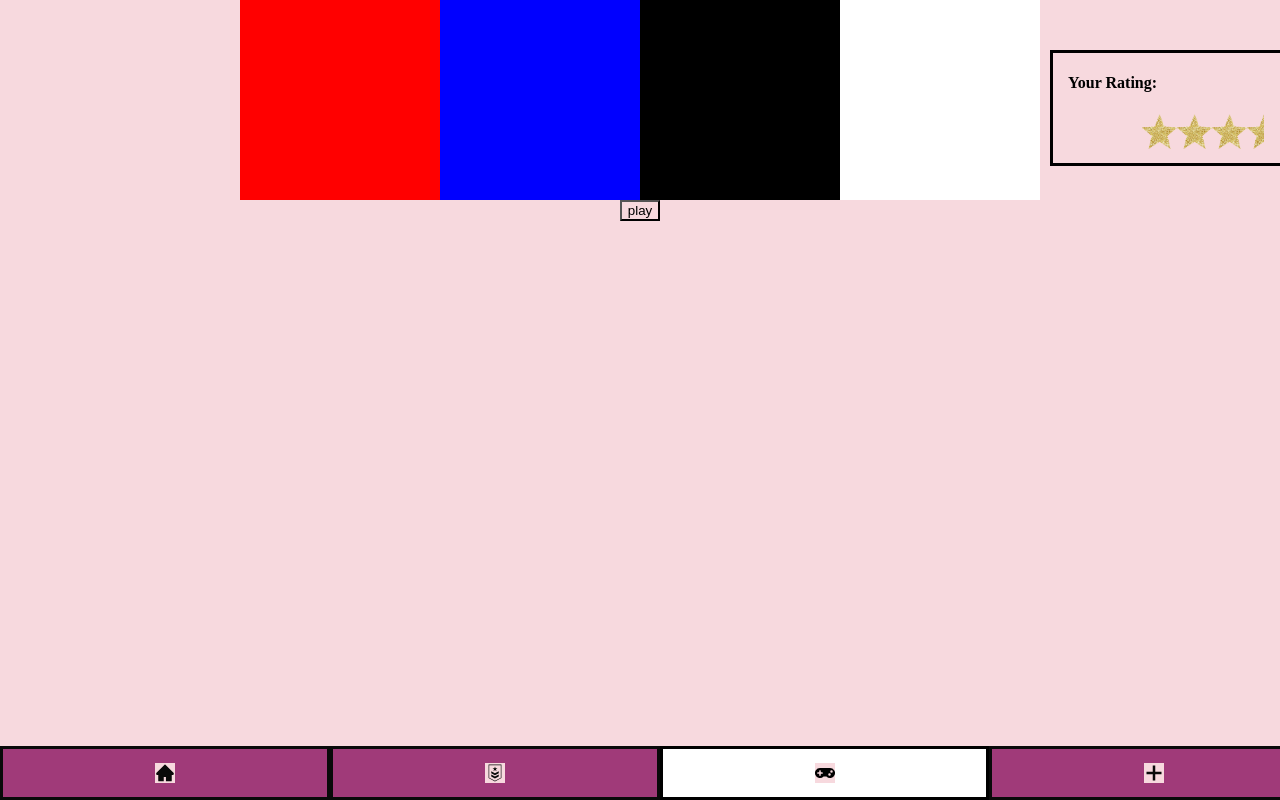
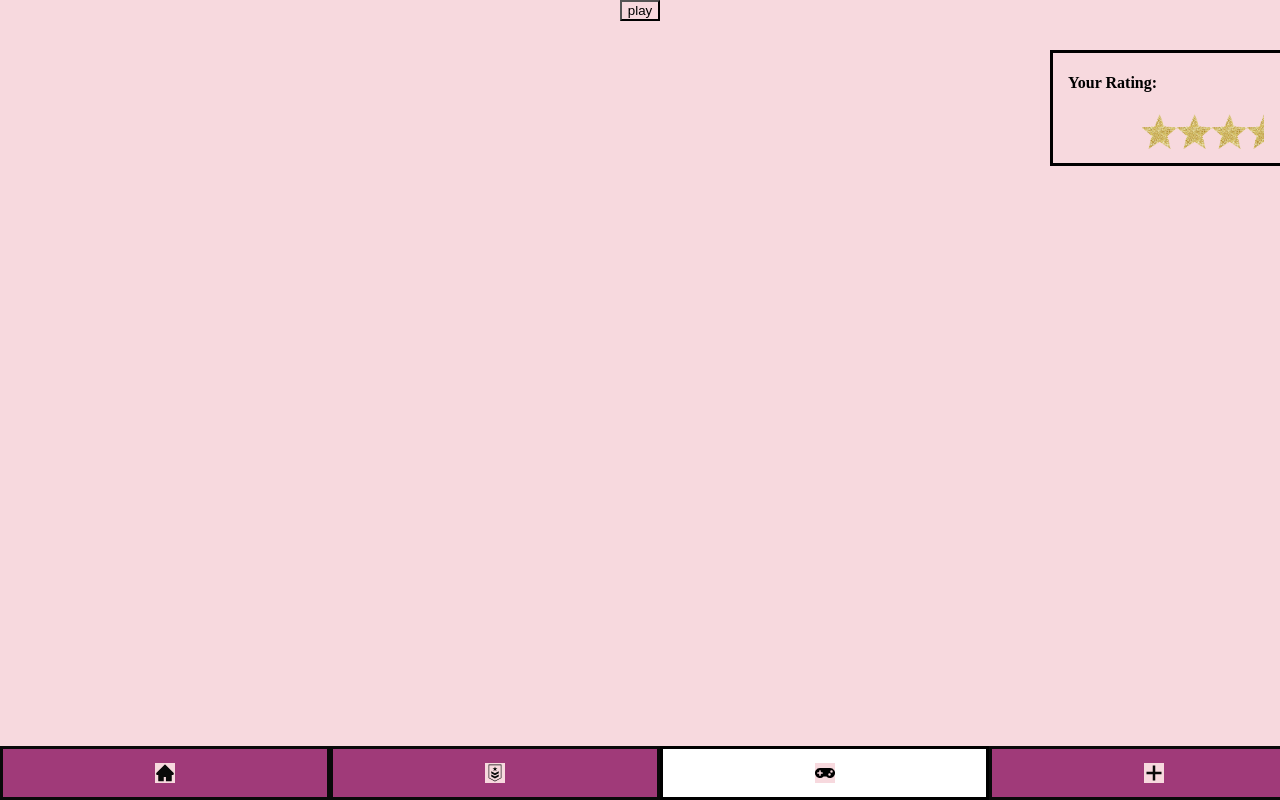
Before and after one commit to batoulalkarim/status, a React (Create React App) app: page /redemption in a window 1280 px wide. Built offline with nearby package versions, Linux system fonts and the light colour scheme; data requests are answered from the project's data file.

Commit message:
grabbing your work

```diff
--- a/src/index.css
+++ b/src/index.css
@@ -18,6 +18,15 @@ body {
   background-size: cover;
 }
 
+.status{
+  font-family: cursive;
+  text-align: left;
+  font-size: 50px;
+  margin-left: 200px;
+  margin-top: 50px;
+  overflow: hidden;
+  display: block;
+}
 .homeTopBar {
   display: block;
   min-width: 1000px;
@@ -119,7 +128,7 @@ body {
   width: 550px;
   height: 600px;
   margin-bottom: 80px;
-  position: relative;
+
 }
 .commentsGoHere {
   border: 1px solid;
@@ -156,10 +165,9 @@ body {
 
 .formOnBottom{
   position: absolute;
-  bottom: 120px;
+  bottom: 10px;
   display: flex;
   justify-content: center;
-  margin-top: -80px;
 }
 .picCaption {
   text-align: left;
@@ -218,16 +226,6 @@ body {
   float: center;
   text-align: left;
 }
-
-.stars1 {
-  height: 50px;
-  justify-content: center;
-  margin-top: -50px;
-  float: center;
-  text-align: center;
-  background-color: rgb(187, 136, 136);
-}
-
 
 a {
   color: black;
@@ -335,17 +333,16 @@ a {
   position: relative;
   width: 300px;
   height: 0px;
+
 }
-
-
 .wrap {
   min-width: 600px;
   margin-left: auto;
   margin-right: auto;
   float: left;
   margin-top: -30px;
+
 }
-
 
 .suggestedWrap {
   position:fixed;
@@ -354,16 +351,6 @@ a {
 
 .yr{
   margin-left: 15px;
-}
-
-.status{
-  font-family: cursive;
-  text-align: left;
-  font-size: 50px;
-  margin-left: 200px;
-  margin-top: 50px;
-  overflow: hidden;
-  display: block;
 }
 
 .userWrap {
@@ -410,38 +397,47 @@ a {
   display: flex;
 }
 
-.colors {
-  display: flex;
+.game-container {
+  position: relative;
+  display:block;
+  margin: auto;
 }
 
-.colors * {
-  height: 200px;
-  width: 200px;
-}
-
-.red {
-  background-color: red;
-}
-
-.blue {
-  background-color: blue;
-}
-
-.black {
+.expressions {
+  display: flex;
+  position: fixed;
+  left: 50%;
+  bottom: 0px;
+  transform: translate(-50%, -50%);
+  margin: 0 auto;
   background-color: black;
 }
 
-.white {
-  background-color: white;
+.score {
+  position: fixed;
+  left: 50%;
+  bottom: 306px;
+}
+
+.expressions * {
+  height: 200px;
+  width: 200px;
+  background-color: transparent;
+}
+
+.big-expression {
+  /* transform: translate(-50%, -50%); */
+  position: fixed;
 }
 
 .center {
   display:block;
   margin: auto;
+  text-align: center;
 }
 
-.yellow {
-  background-color: yellow;
+.flash {
+  background-color: white;
 }
 
 .ylun {
```
Lines whose indentation alone changed are shown as unchanged.
